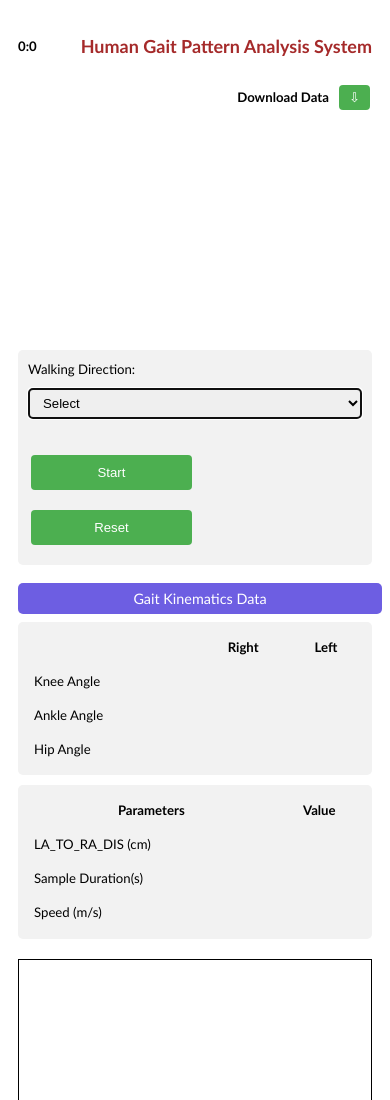
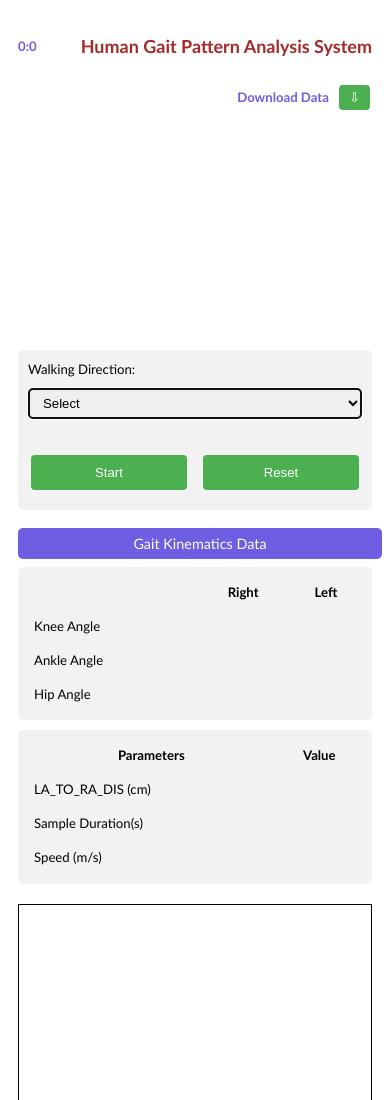
Before and after one commit to irfan925/Realtime_Mobile_HGPAS, a plain HTML site: page index.html in a window 390 px wide. Shown: the top 1100 px of the page. Drawn offline with Linux system fonts and the light colour scheme; a script that the page names is missing.

Commit message:
Worked on Walking Direction section(button and select responsive)

```diff
--- a/camera-script.js
+++ b/camera-script.js
@@ -45,10 +45,12 @@ function resetParam(button)
     min = 0;
     sec = 0;
     document.getElementById('time').innerHTML=min+":"+sec;
+    document.getElementById("dir").value = "No";
     flag = false;
-    e.value = "No";
+    txt = "No";
     bezier_points = [];
     console.log(bezier_points);
+    button.innerHTML= "Start";
 }
 
 function setParam(button)
@@ -68,6 +70,7 @@ function setParam(button)
         {
             ///console.log("'select' check")
             alert("Please select a direction of walking");
+            button.innerHTML= "Start";
         }
         else
         {
--- a/index.html
+++ b/index.html
@@ -14,6 +14,21 @@
             font-family: "Trebuchet MS", Arial, Helvetica, sans-serif;
             line-height: 1.5;
         }
+
+
+        .button-group {
+            display: flex;
+            justify-content: space-between;
+            gap: 10px;
+            flex-wrap: nowrap;
+        }
+
+        .button-group button {
+            flex: 1 1 45%;
+            font-size: 1.1rem;
+            padding: 10px;
+        }
+
 
         /* Ensure proper scaling on mobile */
         select {
@@ -63,6 +78,7 @@
         #time{
             flex: 1 1 auto;
             font-size: 1.1rem;
+            color: #6d5ee2;
         }
 
         #block-1 {
@@ -72,6 +88,7 @@
             padding: 2px;
             margin: 8px 0;
             flex: 1 1 auto;
+            color: #6d5ee2;
             font-size: 1.1rem;
         }
 
@@ -233,8 +250,12 @@
                     <option value="LR">Left to Right</option>
                     <option value="RL">Right to Left</option>
                     </select><br>
-                    <button type="button" id="bttn3">Start</button>
-                    <button type="button" id="bttn4">Reset</button>
+
+                    <div class="button-group">
+                        <button type="button" id="bttn3">Start</button>
+                        <button type="button" id="bttn4">Reset</button>
+                    </div>
+
                 </div>
 
                 <table id="block-3">
```
